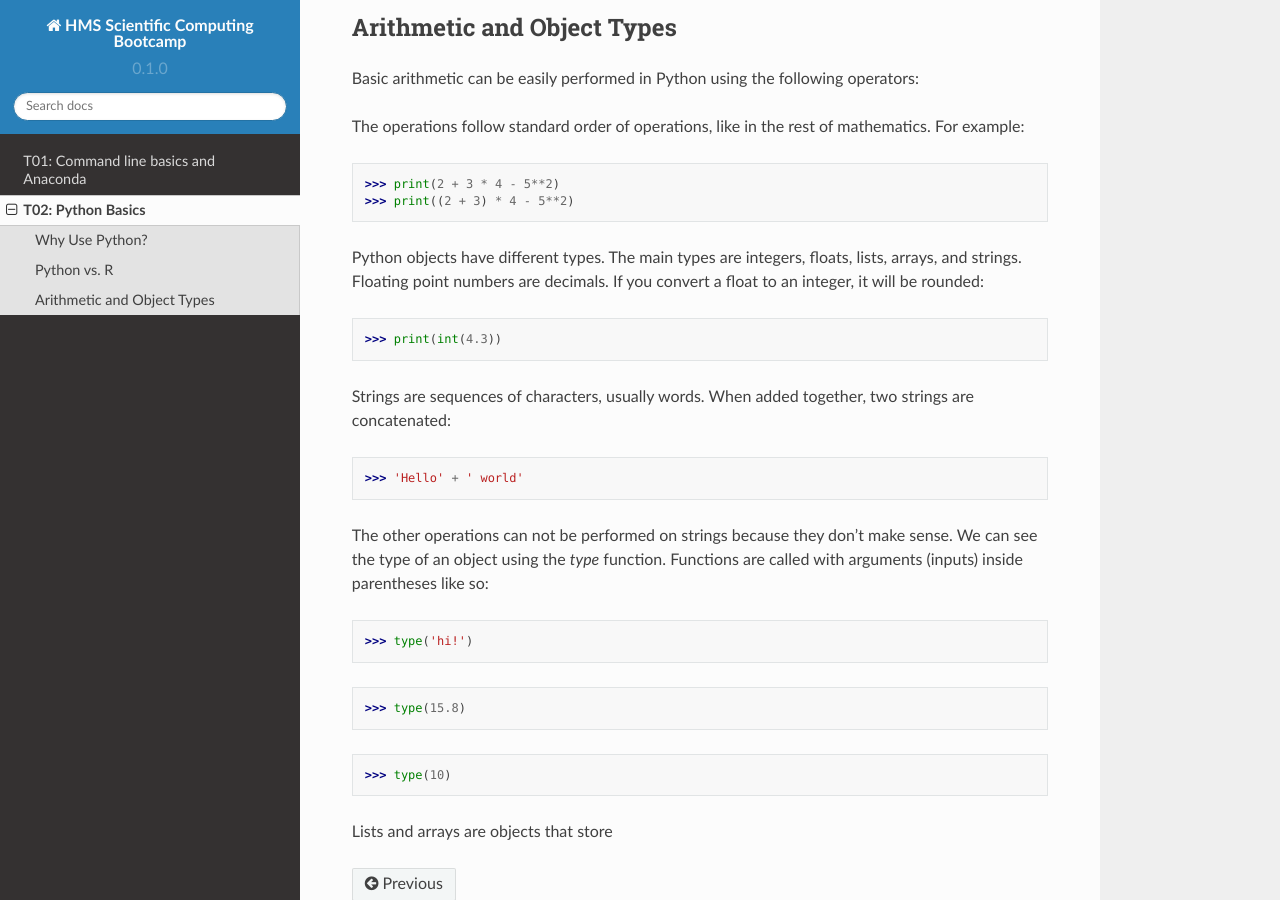
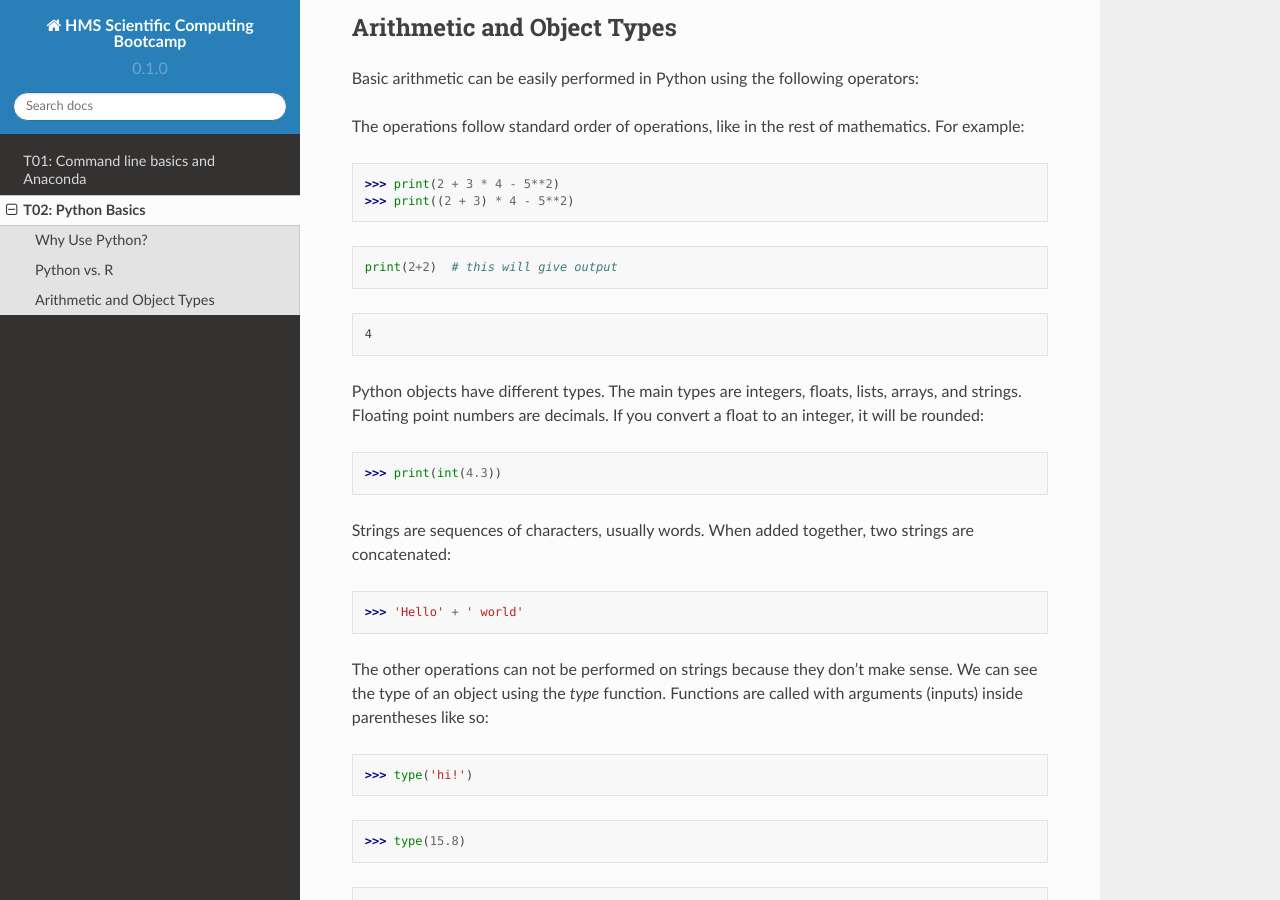
Before and after one commit to sanju99/hms_computing_bootcamp, a Sphinx documentation site: the page built from docs/source/t02.rst, in a window 1280 px wide and 900 px high, scrolled down 573 px. Built offline with Sphinx 7.4.7 and the Read the Docs theme 2.0.0, drawn with Linux system fonts in a browser that asks for light colours.

Commit message:
Update t02.rst

```diff
--- a/docs/source/t02.rst
+++ b/docs/source/t02.rst
@@ -35,6 +35,14 @@ The operations follow standard order of operations, like in the rest of mathemat
     >>> print((2 + 3) * 4 - 5**2)
 
 
+.. testcode::
+
+   print(2+2)  # this will give output
+
+.. testoutput::
+
+   4
+
 Python objects have different types. The main types are integers, floats, lists, arrays, and strings. Floating point numbers are decimals. If you convert a float to an integer, it will be rounded:
 
 >>> print(int(4.3))
```
